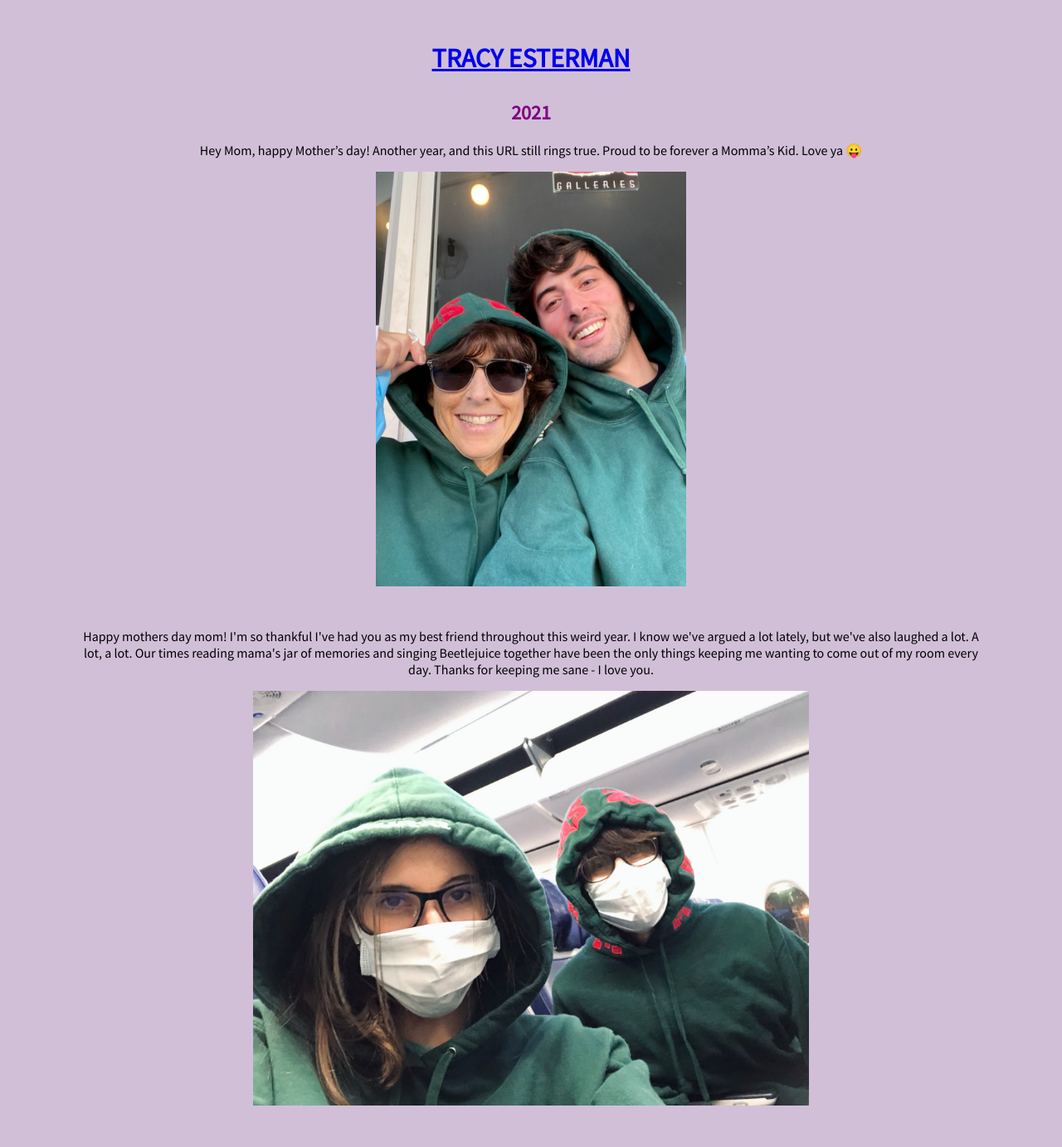
After one commit to lindsayesterman/mom-website, a PHP site: page /2021.html in a window 1280 px wide. The commit adds this page. Shown: the whole page at 83% size. Run offline with PHP 8.4, Linux system fonts and the light colour scheme.

Commit message:
2021 messages

```diff
--- /dev/null
+++ b/2021.html
@@ -0,0 +1,40 @@
+<!DOCTYPE html>
+
+<html>
+
+<head>
+
+
+    <meta name="robots" content="noindex">
+
+    <link href="https://fonts.googleapis.com/css2?family=Noto+Serif&family=PT+Serif&family=Source+Sans+Pro&display=swap"
+        rel="stylesheet">
+
+
+
+    <link rel="stylesheet" type="text/css" href="public/style.css">
+
+    <title>Best mom out there</title>
+
+    <h1><a href="index.html">TRACY ESTERMAN</a></h1>
+    <div id="introduction">
+        <h2>2021</h2>
+
+    <p>Hey Mom, happy Mother’s day! Another year, and this URL still rings true. Proud to be forever a Momma’s Kid. Love ya 😛</p>
+    <img src="momImg/greenJack.png">
+
+    <p>Happy mothers day mom! I'm so thankful I've had you as my best friend throughout this weird year. I know
+        we've argued a lot lately, but we've also laughed a lot. A lot, a lot. Our times reading mama's jar of
+        memories and singing Beetlejuice together have been the only things keeping me wanting to come out of my room every day. Thanks for
+        keeping me sane - I love you. </p>
+</div>
+<img src="momImg/planePic.png">
+
+</head>
+
+<body>
+
+
+</body>
+
+</html>
--- a/public/style.css
+++ b/public/style.css
@@ -1,71 +1,59 @@
-*{
-
-font-family: 'Source Sans Pro', sans-serif;
-
-
+* {
+  font-family: "Source Sans Pro", sans-serif;
+}
+body {
+  background-color: #d1bfd8;
 }
 
-body{
-
-background-color: #D1BFD8;
-
+h1 {
+  margin-top: 50px;
+  text-align: center;
+  color: #4b0082;
+  margin-bottom: 30px;
 }
 
-h1{
-
-margin-top: 50px;
-text-align: center;
-color: #4B0082;
-margin-bottom: 30px;
-
-}
-
-h2{
-
+h2 {
   text-align: center;
   color: #800080;
 }
 
-h3{
-
+h3 {
   color: #800080;
   text-align: center;
-
 }
 
-
-a {
+a.name {
   text-decoration: none;
   color: black;
 }
 
-p{
+a.name:hover {
+  text-decoration: underline;
+}
+
+p {
   text-align: center;
   margin-left: 80px;
   margin-right: 80px;
-
 }
-
 
 ul {
   width: 8%;
   margin: auto;
   font-size: 1.2em;
-  list-style-position: : inside;
+  list-style-position: inside;
   text-align: left;
 }
 
-  ol{
+ol {
   width: 15%;
   margin: auto;
   font-size: 1.2em;
-  list-style-position: : inside;
+  list-style-position: inside;
   text-align: left;
 }
 
-
-img{
-
+img {
   display: block;
   margin-left: auto;
   margin-right: auto;
@@ -86,18 +74,21 @@ img{
 
 .clickable:hover {
   transition: 0.6s;
-  -webkit-box-shadow: 10px 10px 25px 0px rgba(0,0,0,0.75);
--moz-box-shadow: 10px 10px 25px 0px rgba(0,0,0,0.75);
-box-shadow: 10px 10px 25px 0px rgba(0,0,0,0.75);
-
+  -webkit-box-shadow: 10px 10px 25px 0px rgba(0, 0, 0, 0.75);
+  -moz-box-shadow: 10px 10px 25px 0px rgba(0, 0, 0, 0.75);
+  box-shadow: 10px 10px 25px 0px rgba(0, 0, 0, 0.75);
 }
 
 .clicked {
   max-width: 624px;
   max-height: 400px;
-
 }
 
 .visible {
   display: block;
 }
+
+a.year {
+  text-decoration: underline;
+  color:#4b0082;
+}
```
Also changed, not shown: index.html (+6 -3 lines), sam.html (added, +36 -0 lines), momimg/greenJack.png (added), momimg/planePic.png (added), momimg/samDog.png (added), 2 other files. Lines whose indentation alone changed are shown as unchanged.
